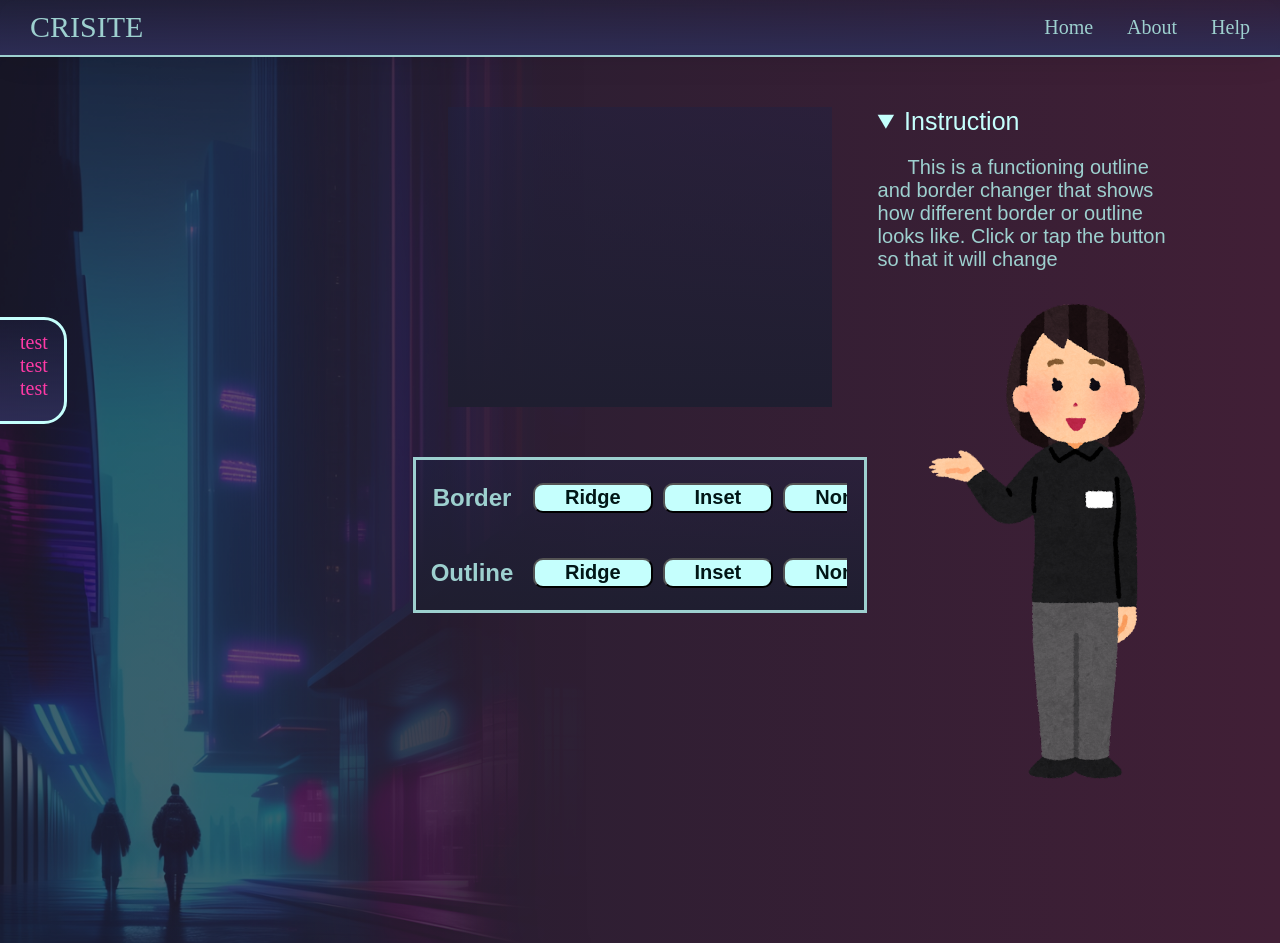
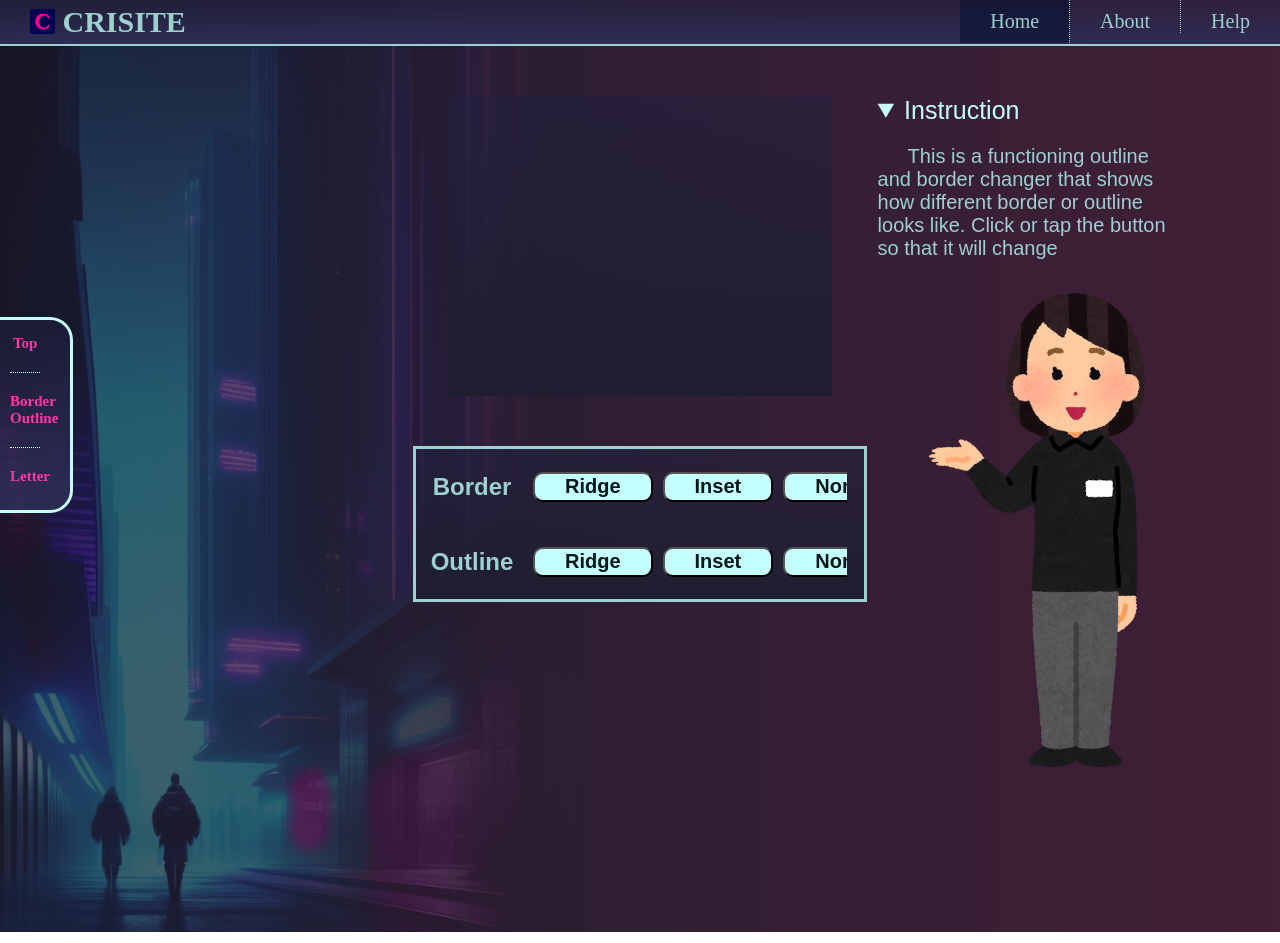
Before and after one commit to Crispatrick/CSS_Act23_To_Act50, a plain HTML site: page index.html in a window 1280 px wide. Drawn offline with Linux system fonts and the light colour scheme.

Commit message:
todo ==  static side bar

```diff
--- a/index.html
+++ b/index.html
@@ -4,26 +4,40 @@
     <meta charset="UTF-8">
     <meta http-equiv="X-UA-Compatible" content="IE=edge">
     <meta name="viewport" content="width=device-width, initial-scale=1.0">
-    <title>Document</title>
+    <title>Crisite</title>
     <link rel="stylesheet" href="style.css">
+    <link rel="icon"  type="image/x-icon" href="img/favicon.ico">
     <script type="text/javascript" src="index.js"></script>
 </head>
 <body>
     <div id="blur"></div>
     <!--*Done == TODO: Header-->
     <header>
-        <span>CRISITE</span>
+        <span>
+            <a style="position: relative; bottom: 5px;" href="https://www.youtube.com/watch?v=LrGWB-_L4fQ" id="hlinks"><img src="img/favicon.ico" alt="" style="height: 25px; position: relative; top: 2px;" >
+                CRISITE
+            </a>
+        </span>
         <nav >
             <ul class="headerLinks">
-                <li>
+                <a href="https://www.youtube.com/watch?v=mWPhLWHWjZM" id="hlinks" >
+                    <li class="active">
                         Home
                     </li>
+                </a>
+
+
+                <a href="https://www.youtube.com/watch?v=CxoXItNERPM" target="_blank" id="hlinks">
                     <li>
                         About
                     </li>
-                <li>
+                </a>
+
+                <a href="https://www.youtube.com/watch?v=UIp6_0kct_U" target="_blank" id="hlinks">
+                    <li style="border: none;">
                         Help
                     </li>
+                </a>
             </ul>
         </nav>
     </header>
@@ -32,26 +46,23 @@
     <aside>
         <nav>
             <ul>
-                <li>test</li>
-                <li>test</li>
-                <li>test</li>
-
+                <li>Top</li>
+                <li>Border <br> Outline</li>
+                <li style="border: none;">Letter</li>
             </ul>
         </nav>
     </aside>
 
     <!--*Done == TODO: 1s Border and Outline -->
-    <img src="cyberpunk.png" alt="" id="bgImgS1">
+    <img src="img/cyberpunk.png" alt="" id="bgImgS1">
     <section >
-
-
         <div class="gui">
             <div class="box"></div>
             <details class="instruction" open>
                 <summary style="font-size: 25px;">Instruction</summary>
                 <p style="text-indent: 30px; font-size: 20px;">This is a functioning outline and border changer that shows how
                 different border or outline looks like. Click or tap the button so that it will change</p>
-                <img src="tenin_black_shirt_woman.png" alt="" style="padding-left: 40px; height: 500px;">
+                <a href="https://www.youtube.com/watch?v=9hhMUT2U2L4" target="_blank"><img src="img/tenin_black_shirt_woman.png" alt="" id="woman"></a>
 
             </details>
         </div>
--- a/style.css
+++ b/style.css
@@ -40,28 +40,17 @@ background: var(--light-Blue);
 }
 
 body{
-    margin: 0;
+    margin: 0px;
 
     background-image: var(--BG2-Gradient);
     background-repeat: no-repeat;
     background-size: 100%;
     background-attachment: fixed;
 }
-#blur{
-    position: fixed;
-    z-index: 1;
-
-
-    border-radius: 16px;
-    box-shadow: 0 4px 30px rgba(0, 0, 0, 0.1);
-    backdrop-filter: blur(5px);
-
-
-    height: 55px;
-    width: 100%;
-}
 
 header{
+    position: sticky;
+    top: 0;
     z-index: 2;
     display: flex;
     justify-content: space-between;
@@ -73,34 +62,47 @@ header{
     border-bottom: 2px solid;
     border-color: var(--light-Blue);
 
-    position: sticky;
-    top: 0;
+    backdrop-filter: blur(5px);
 }
 header span{
     padding-left: var(--header-Padding);
     margin-top: 10px;
     font-size: 30px;
+    font-weight: bolder;
+    color: var(--Highlight);
 }
 
+
 nav ul{
-    list-style-type: none;
+    margin: 0;
+
+
+    display: flex;
     border-right: 5px;
+
+
 }
 
-nav ul li{
-    display: inline-block;
+header nav ul li{
+    list-style-type: none;
     justify-content:space-evenly;
     border-color: black;
     font-size: 20px;
+    border-right:1px dotted ;
+
     padding-right: var(--header-Padding);
+    padding-left: var(--header-Padding);
+    padding-top: 10px;
 }
 aside{
     position: fixed;
+    z-index: 1;
+
 
     top: 40%;
 
     background-image: var(--BG3-Gradient);
-    width: 5%;
+    width: 5.5%;
 
 
     border-top-right-radius: 20px;
@@ -109,19 +111,46 @@ aside{
     outline: 3px solid;
     outline-color: var(--lighter-Blue);
 }
-aside ul{
+aside nav ul{
     list-style-type: none;
+    display: block;
 }
-aside ul li{
+aside nav ul li{
     position: relative;
-    right: 20px;
+    right: 30px;
     bottom: 5px;
-    display: block;
+
+    text-align: center;
+    align-items: center;
+    font-weight: bolder;
+    font-size: 15px;
+
+    border-bottom: 1px dotted var(--lighter-Blue);
 
     color: var(--Highlight);
+    padding-top: 20px;
+    padding-bottom: 20px;
+}
+
+#woman{
+    padding-left: 40px;
+    height: 500px;
+    cursor: pointer;
+}
+#hlinks{
+    text-decoration: none;
+    color: var(--light-Blue);
+}
+.active{
+    background-color: #0a1434a3;
+    height: 100%;
 
 }
-
+#woman:hover{
+    opacity: .8;
+    padding-left: 40px;
+    height: 500px;
+}
 
 #bgImgS1{
     position: absolute;
```
Also changed, not shown: img/cyberpunk.png (renamed from cyberpunk.png), img/favicon.ico (added), img/tenin_black_shirt_woman.png (renamed from tenin_black_shirt_woman.png). Lines whose indentation alone changed are shown as unchanged.
